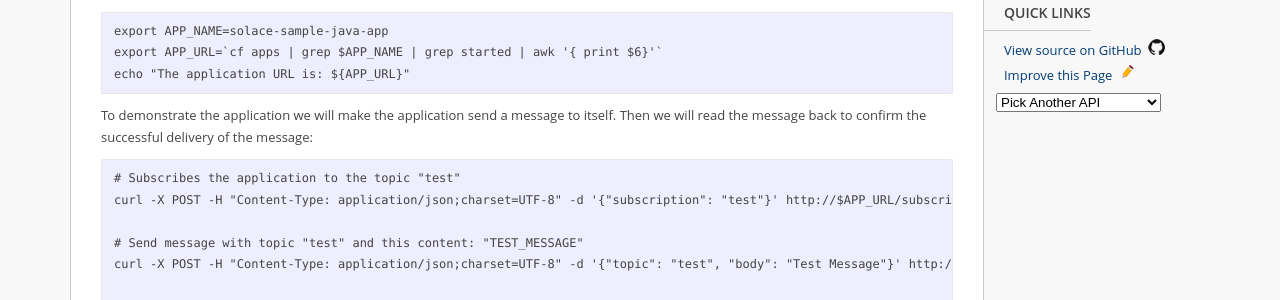
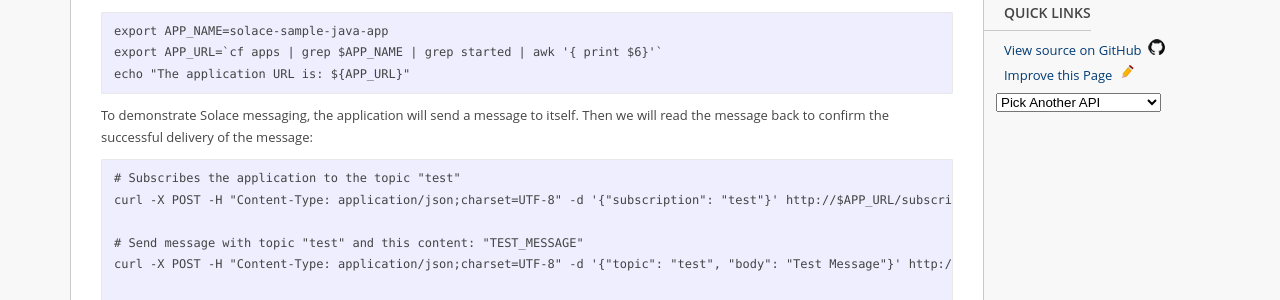
Before and after one commit to SolaceSamples/solace-samples-cloudfoundry-java, a Jekyll site: the page built from docs/_tutorials/java-app.md, in a window 1280 px wide and 900 px high, scrolled down 6820 px. Shown: the part 154-454 px from the top of the window. Built offline with Jekyll 4.4.1, drawn with Linux system fonts in a browser that asks for light colours.

Commit message:
Improved tutorial text, removed reference to local maven repos in build files.

````diff
--- a/docs/_includes/intro.html
+++ b/docs/_includes/intro.html
@@ -14,7 +14,7 @@
 
     <p>Solace Messaging is available in a number of network and deployment environments including Public/Private PaaS, Public/Private IaaS, LAN, WAN, Web, and Wireless ensuring your applications will have Solace Messaging available to them wherever they are deployed.</p>
 
-    <p>Solace Messaging supports High Availability configurations, where each message router is assigned backup that takes over in case of failures. Details about how to use this are in the Java Application tutorial.
+    <p>Solace Messaging supports High Availability configurations, where each message router is assigned a backup that takes over in case of failures. Details about how to use this are in the Java Application tutorial.
     Be sure to read the
       <a href="http://docs.solace.com/Solace-Messaging-APIs/Best-Practices.htm" target="_top">Best Practices</a>
       and
--- a/docs/_tutorials/java-app.md
+++ b/docs/_tutorials/java-app.md
@@ -297,7 +297,7 @@ export APP_URL=`cf apps | grep $APP_NAME | grep started | awk '{ print $6}'`
 echo "The application URL is: ${APP_URL}"
 ```
 
-To demonstrate the application we will make the application send a message to itself.  Then we will read the message back to confirm the successful delivery of the message:
+To demonstrate Solace messaging, the application will send a message to itself. Then we will read the message back to confirm the successful delivery of the message:
 
 ```
 # Subscribes the application to the topic "test"
````
Also changed, not shown: 3 other files.
